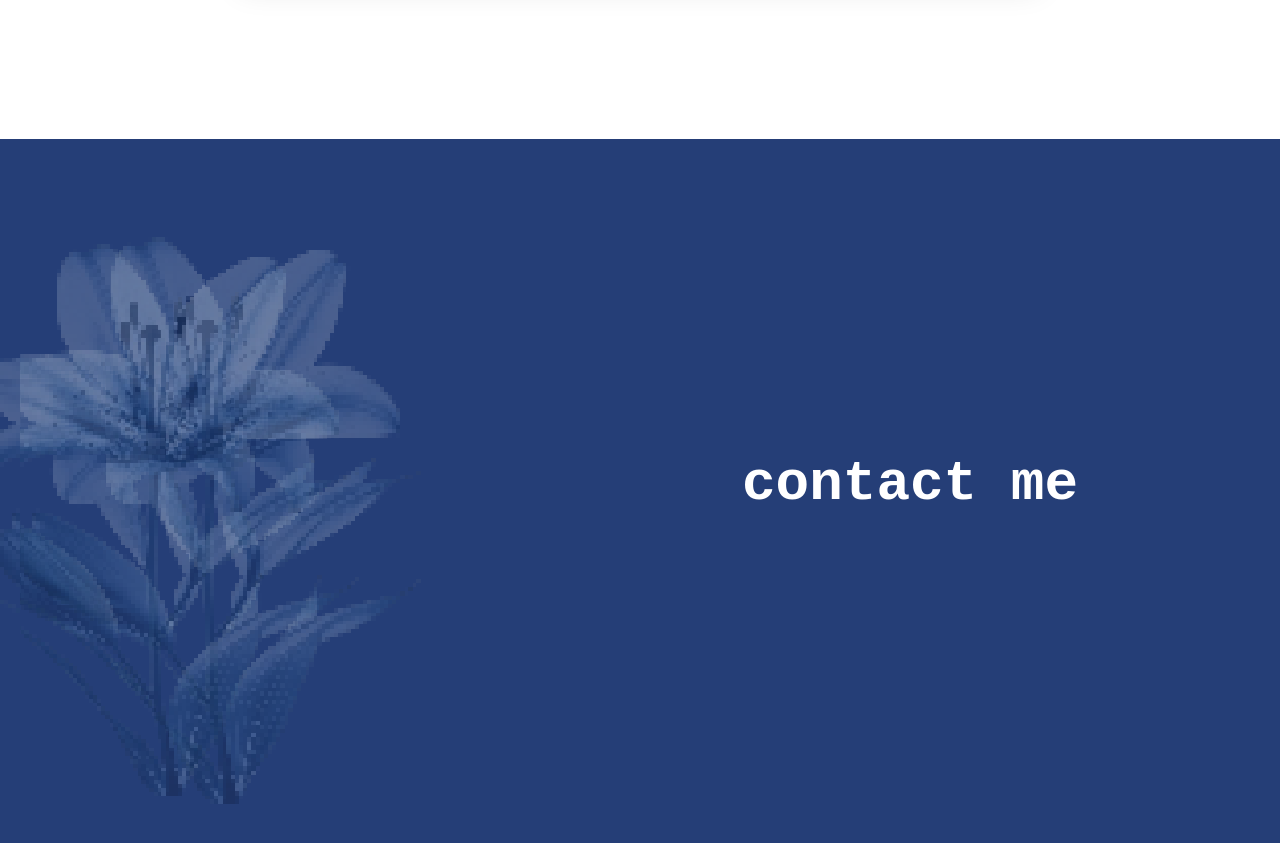
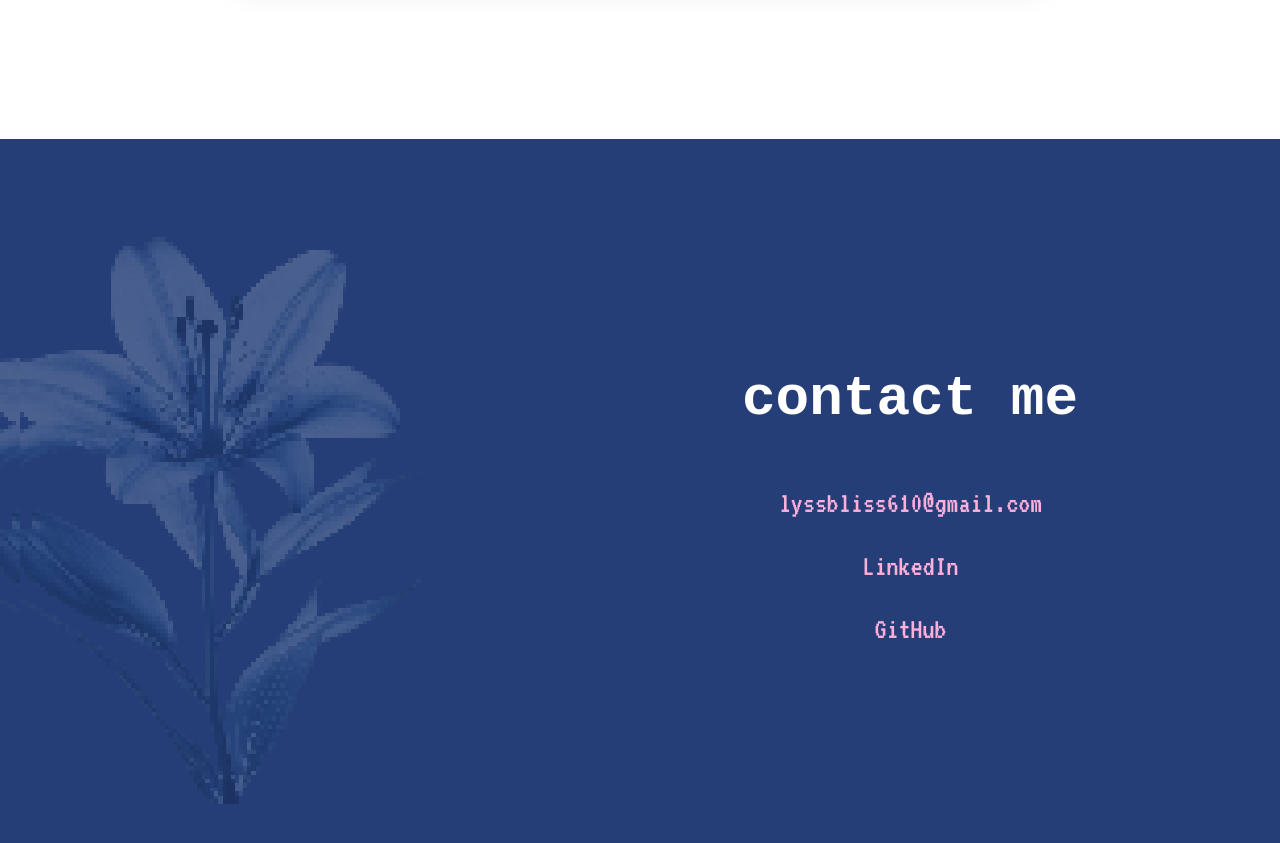
Before and after one commit to alynguyxn/alyssa-portfolio, a React (Vite) app: page / in a window 1280 px wide. Shown: the part 3460-4303 px from the top of the page. Built offline with nearby package versions, Linux system fonts and the light colour scheme; a web font is replaced by a local one.

Commit message:
formatting contact section

```diff
--- a/src/components/Contact.jsx
+++ b/src/components/Contact.jsx
@@ -11,31 +11,35 @@ export default function Contact() {
   };
 
   return (
-  <section id="contact" style={{ position: 'relative', overflow: 'hidden' }}>
+    <section id="contact">
+      <div className="contact-container">
+        <h2>contact me</h2>
+        <div className="contact-links">
 
-    {/* THE LILY AS A REAL IMAGE (Impossible to repeat) */}
-    <img
-      src="/images/lily3.png"
-      alt=""
-      style={{
-        position: 'absolute',
-        left: '-100px', // Pulls it slightly off-screen to the left
-        top: '50%',
-        transform: 'translateY(-50%)',
-        height: '80%', // Makes it BIG
-        opacity: '0.2',
-        zIndex: '0',
-        pointerEvents: 'none',
-        imageRendering: 'pixelated'
-      }}
-    />
+          <div onClick={copyToClipboard} className="contact-item">
+            {email}
+            {copied && <div className="copy-feedback">Copied to clipboard!</div>}
+          </div>
 
-    <div className="contact-container">
-      <h2>contact me</h2>
-      <div className="contact-links">
-        {/* ... your email and links ... */}
+          <a
+            href="https://www.linkedin.com/in/alyssa-nguyen610/"
+            target="_blank"
+            rel="noopener noreferrer"
+            className="contact-item"
+          >
+            LinkedIn
+          </a>
+
+          <a
+            href="https://github.com/alynguyxn"
+            target="_blank"
+            rel="noopener noreferrer"
+            className="contact-item"
+          >
+            GitHub
+          </a>
+        </div>
       </div>
-    </div>
-  </section>
-);
+    </section>
+  );
 }
```
